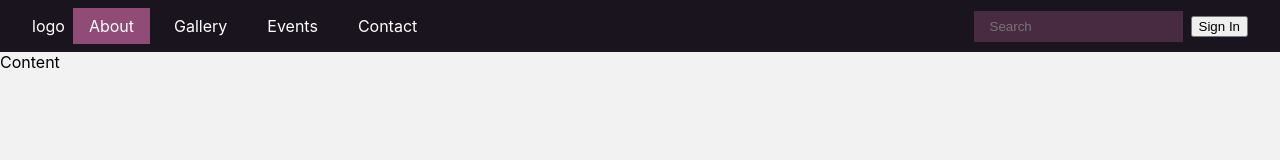
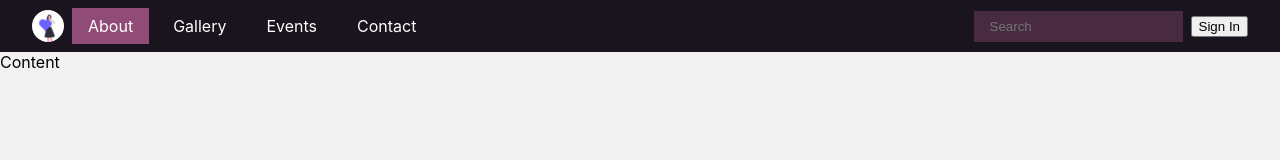
Before and after one commit to JuliaCMint/design-system, a React (Create React App) app: page / in a window 1280 px wide. Shown: the top 160 px of the page. Built offline with nearby package versions, Linux system fonts and the light colour scheme.

Commit message:
added logo image

```diff
--- a/src/components/Header.jsx
+++ b/src/components/Header.jsx
@@ -4,6 +4,8 @@ import { InlineFlexContainer } from "./patterns/InlineFlexContainer";
 import { PaddingWrapper } from "./patterns/PaddingWrapper";
 import styled from "styled-components";
 import { SearchBar } from "./SearchBar";
+import { Logo } from "./Logo";
+import logoImg from "../images/girl.png";
 
 export const MenuWrapper = styled(PaddingWrapper).attrs(() => ({
   padding: ["m", "xl"],
@@ -42,7 +44,7 @@ const Header = () => {
   return (
     <MenuWrapper>
       <Menu>
-        <div>logo</div>
+        <Logo image={logoImg} />
         <nav>
           <MenuItemsContainer>
             <MenuItem active>About</MenuItem>
```
Also changed, not shown: src/images/girl.png (added).
